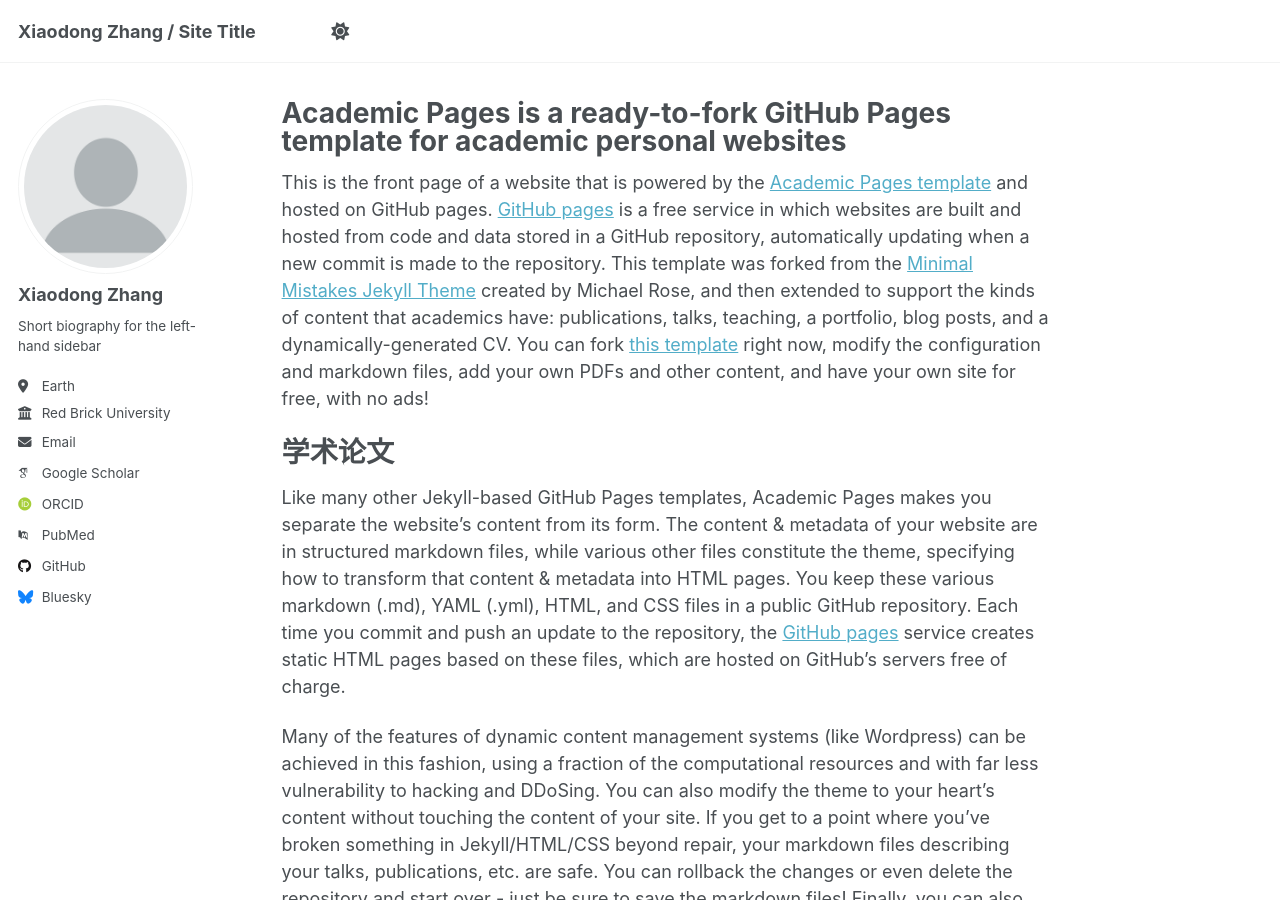
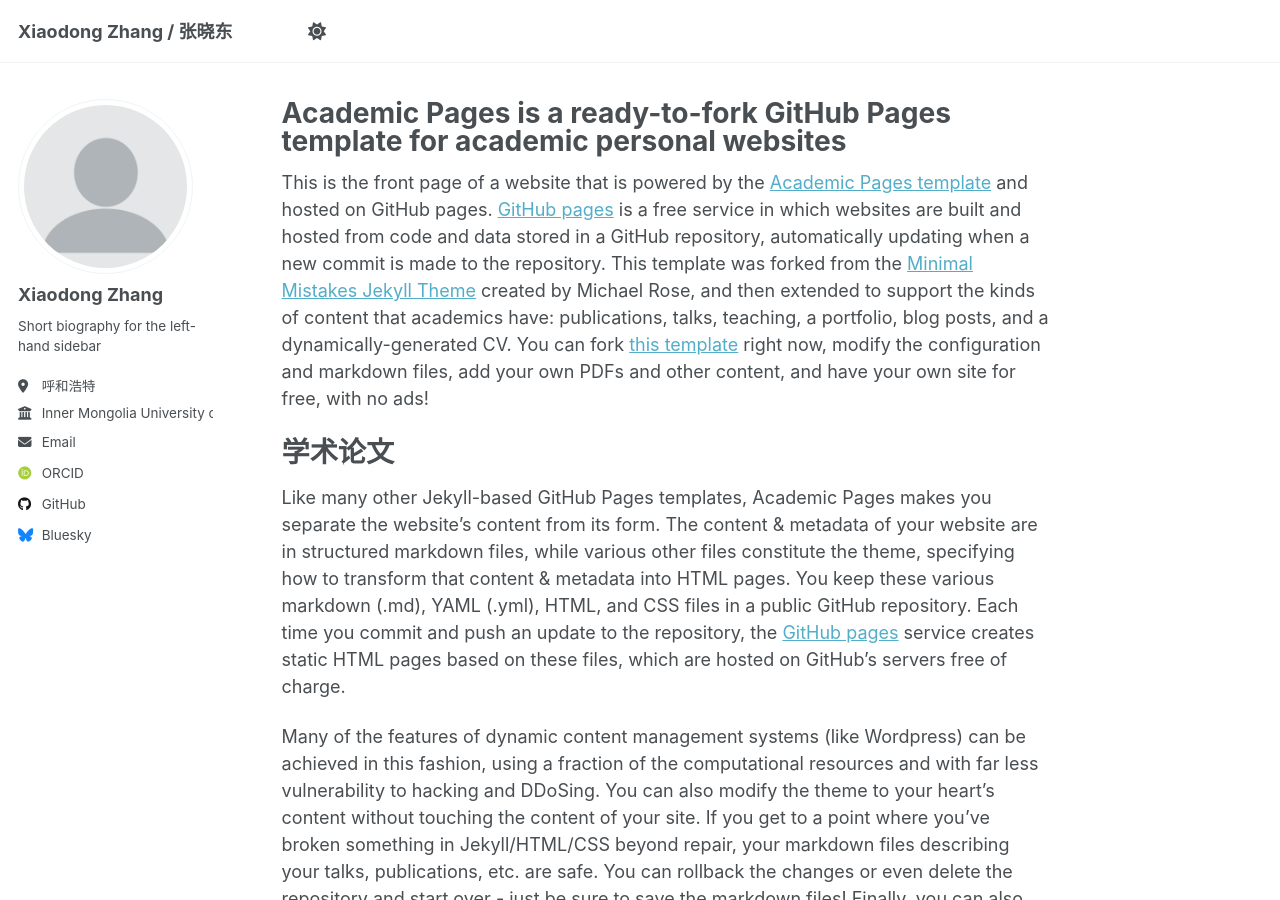
Before and after one commit to zhangxiaodong-imut/zhangxiaodong-imut.github.io, a Jekyll site: the page built from _pages/about.md, in a window 1280 px wide and 900 px high. Built offline with Jekyll 4.4.1, drawn with Linux system fonts in a browser that asks for light colours; some web fonts are replaced.

Commit message:
Update _config.yml

```diff
--- a/_config.yml
+++ b/_config.yml
@@ -9,11 +9,11 @@
 # Basic Site Settings
 locale                   : "en-US"
 site_theme               : "default"
-title                    : "Xiaodong Zhang / Site Title"
+title                    : "Xiaodong Zhang / 张晓东"
 title_separator          : "-"
 name                     : &name "Your Name"
 description              : &description "personal description"
-url                      : https://academicpages.github.io # the base hostname & protocol for your site e.g. "https://[your GitHub username].github.io"
+url                      : https://zhangxiaodong-imut.github.io # the base hostname & protocol for your site e.g. "https://[your GitHub username].github.io"
 baseurl                  : "" # the subpath of your site, e.g. "/blog"
 repository               : "academicpages/academicpages.github.io"
 
@@ -26,18 +26,18 @@ author:
   name             : "Xiaodong Zhang"
   pronouns         : # example: "she/her"
   bio              : "Short biography for the left-hand sidebar"
-  location         : "Earth"
-  employer         : "Red Brick University"
+  location         : "呼和浩特"
+  employer         : "Inner Mongolia University of Technology"
   uri              : # URL
   email            : "none@example.org"
 
   # Academic websites
   arxiv            : # URL - Update with the correct link to your profile
-  googlescholar    : "https://scholar.google.com/citations?user=PS_CX0AAAAAJ"
+  googlescholar    : # "https://scholar.google.com/citations?user=PS_CX0AAAAAJ"
   impactstory      : # URL
-  orcid            : "http://orcid.org/yourorcidurl"
+  orcid            : "http://orcid.org/0000-0002-8413-0288"
   semantic         : # URL
-  pubmed           : "https://www.ncbi.nlm.nih.gov/pubmed/?term=john+snow"
+  pubmed           : #"https://www.ncbi.nlm.nih.gov/pubmed/?term=john+snow"
   researchgate     : # URL
   scopus           : # URL
 
```
